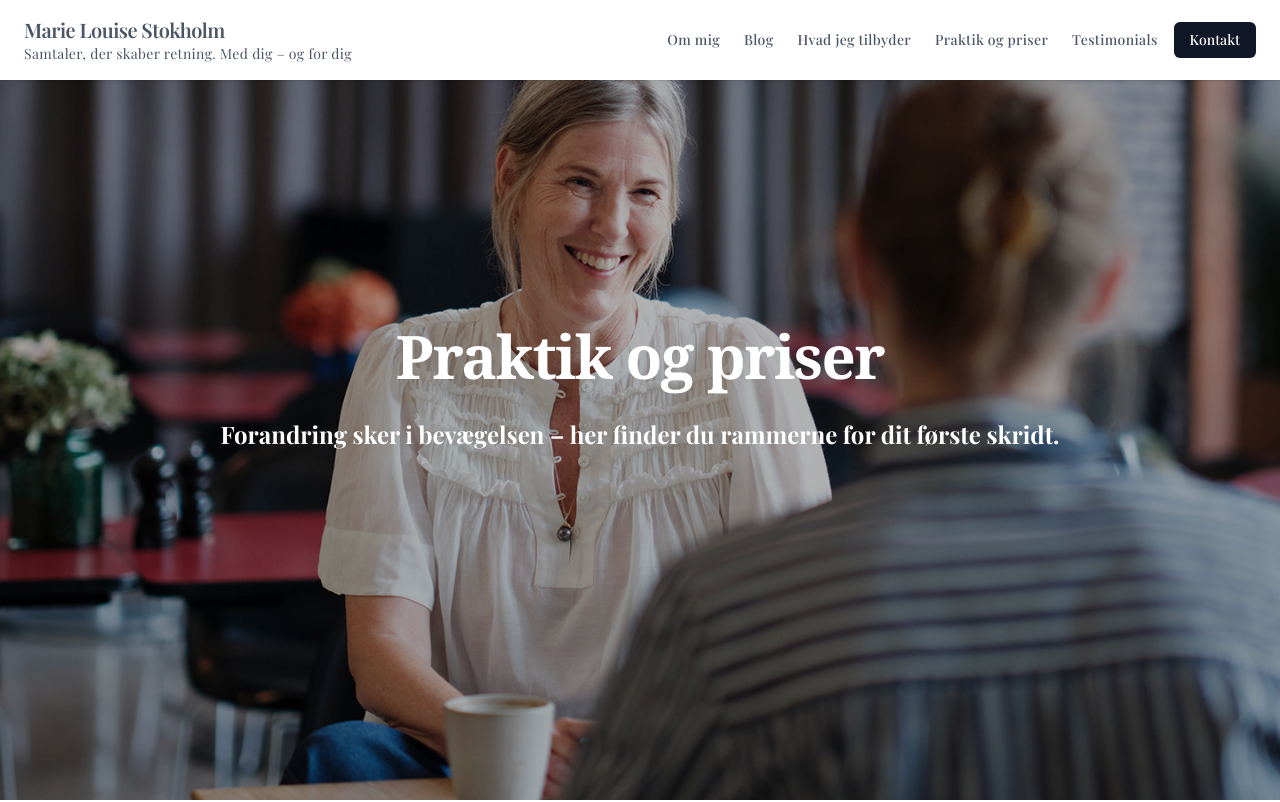
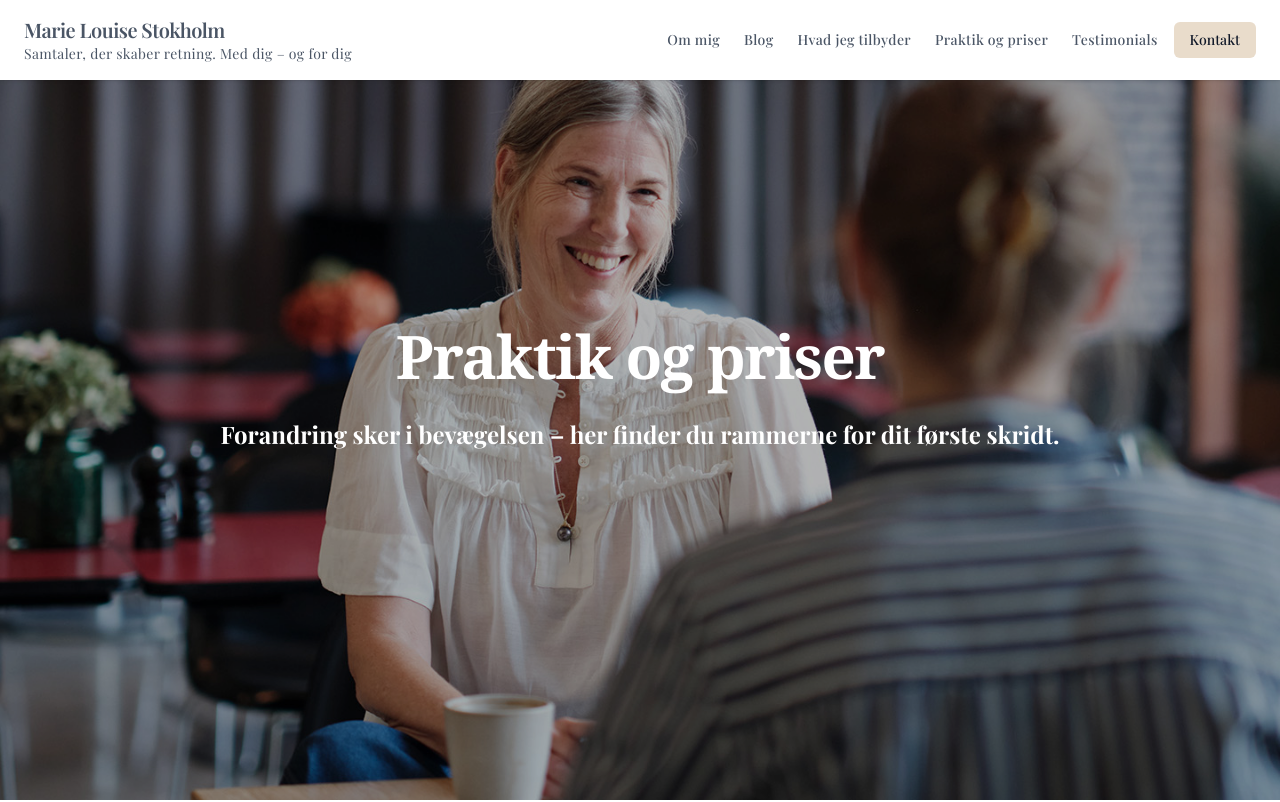
Before and after one commit to nordic-agency/marielouisestokholm, a Next.js app: page /praktik-og-priser in a window 1280 px wide. Shown: the top 802 px of the page. Built offline with nearby package versions, Linux system fonts and the light colour scheme.

Commit message:
V2 Revision: Updated all buttons to use consistent beige color scheme

```diff
--- a/src/app/praktik-og-priser/page.tsx
+++ b/src/app/praktik-og-priser/page.tsx
@@ -208,7 +208,7 @@ export default function PraktikOgPriser() {
           </p>
           <Link
             href="/kontakt"
-            className="inline-flex items-center justify-center px-8 py-4 border border-transparent text-base font-medium rounded-full shadow-sm text-white bg-[#8B4513] hover:bg-[#A0522D] transition-colors duration-300"
+            className="inline-flex items-center justify-center px-8 py-4 border border-transparent text-base font-medium rounded-full shadow-sm text-gray-900 bg-[#e9dccb] hover:bg-[#d7c3ad] transition-colors duration-300"
           >
             – jeg glæder mig til at høre fra dig.
           </Link>
--- a/src/components/Header.tsx
+++ b/src/components/Header.tsx
@@ -23,7 +23,7 @@ export default function Header() {
         </nav>
         <Link
           href="/kontakt"
-          className="inline-block rounded-md bg-gray-900 px-4 py-2 text-white text-sm font-medium hover:bg-gray-700 transition"
+          className="inline-block rounded-md bg-[#e9dccb] hover:bg-[#d7c3ad] px-4 py-2 text-gray-900 text-sm font-medium transition"
         >
           Kontakt
         </Link>
@@ -47,7 +47,7 @@ export default function Header() {
           <Link
             href="/kontakt"
             onClick={() => setMenuOpen(false)}
-            className="inline-block rounded-md bg-gray-900 px-4 py-2 text-white text-sm font-medium hover:bg-gray-700 transition"
+            className="inline-block rounded-md bg-[#e9dccb] hover:bg-[#d7c3ad] px-4 py-2 text-gray-900 text-sm font-medium transition"
           >
             Kontakt
           </Link>
```
